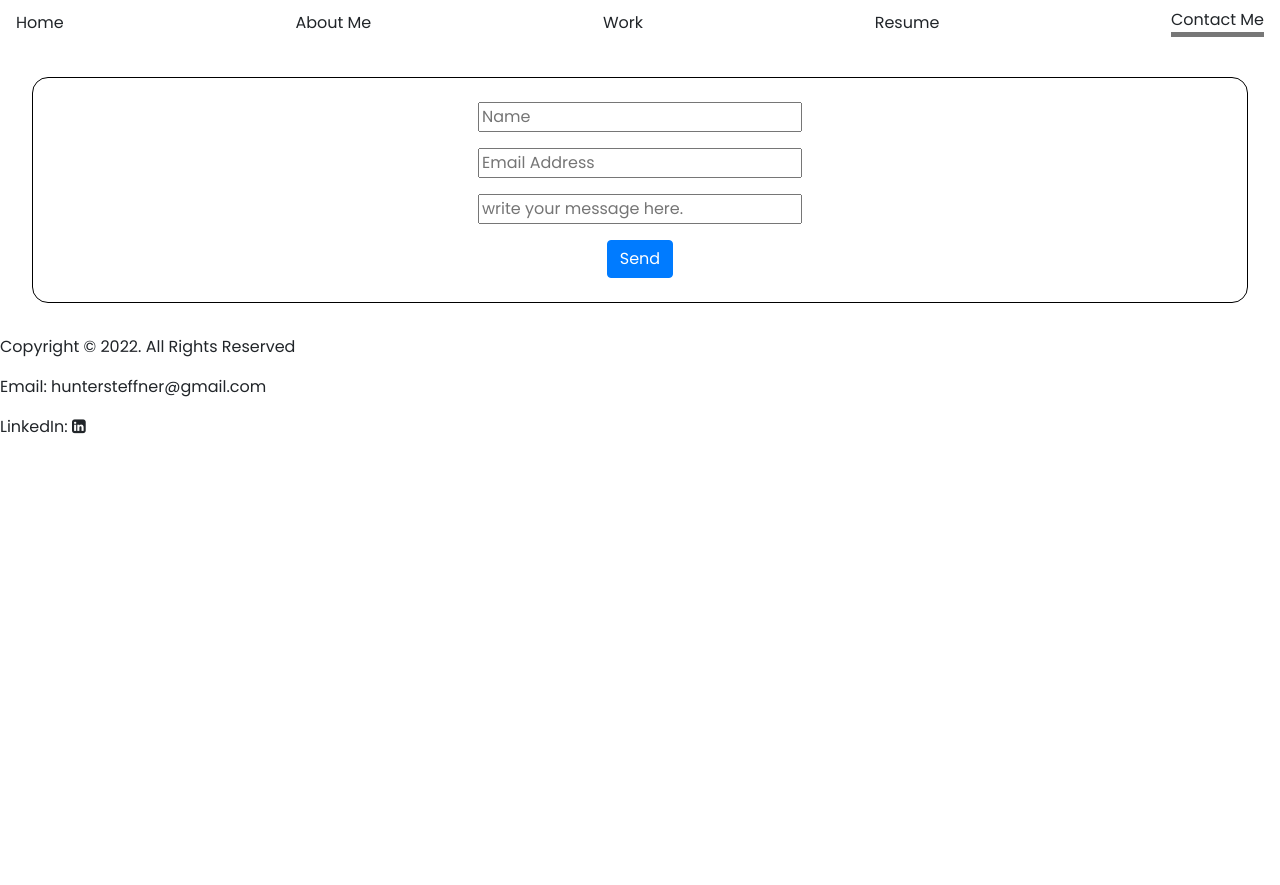
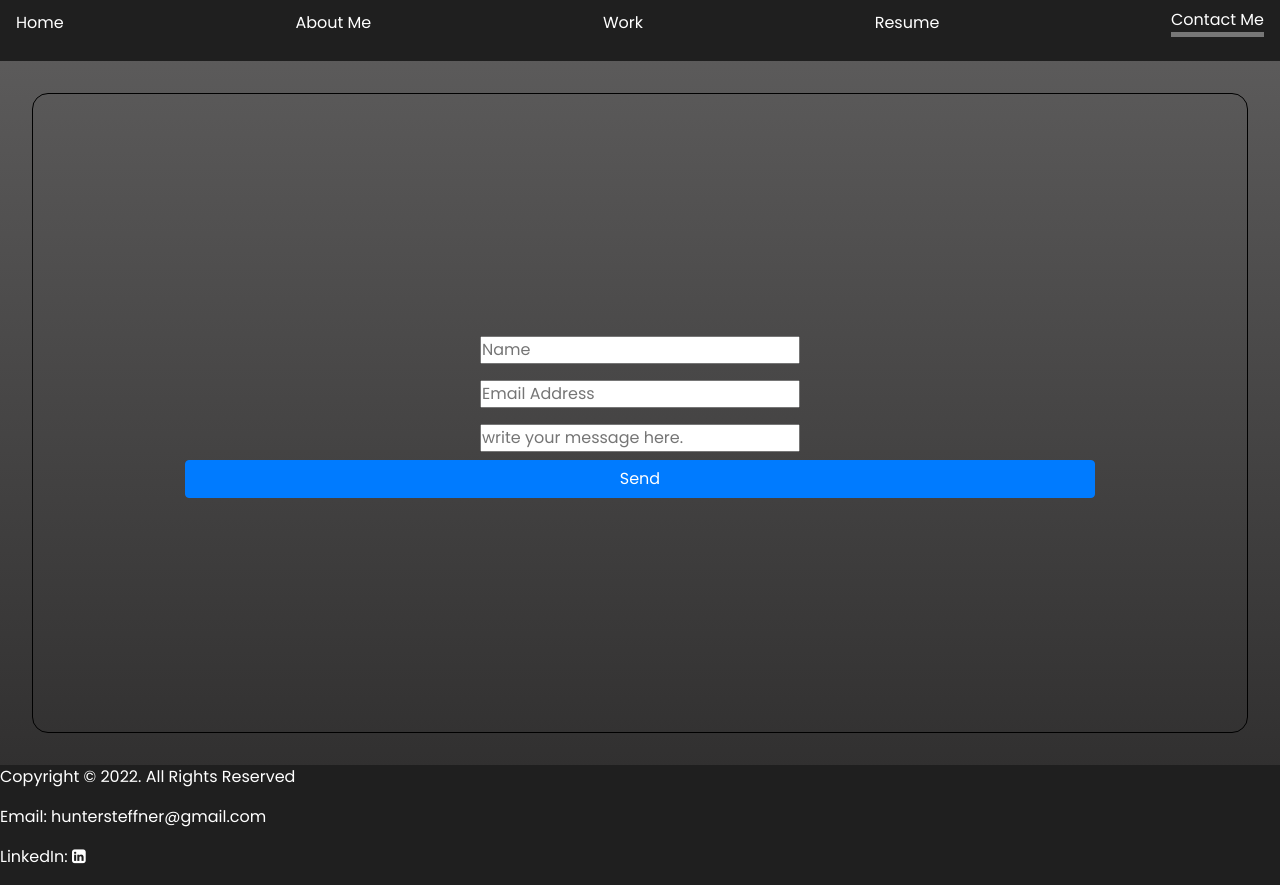
Before and after one commit to huntersteffner/Portfolio-with-React, a React (Create React App) app in the folder portfolio-with-react/: page /Portfolio-with-React/contact in a window 1280 px wide. Before the commit the page ends 800 px from the top, so only its background shows below. Built offline with nearby package versions, Linux system fonts and the light colour scheme.

Commit message:
Worked on styling

```diff
--- a/portfolio-with-react/src/App.css
+++ b/portfolio-with-react/src/App.css
@@ -1,3 +1,20 @@
+:root {
+  --dark-bg-color: rgb(31, 31, 31);
+  --fade-bg-color: linear-gradient(#5f5e5e, #2f2e2e);
+}
+* {
+  box-sizing: border-box;
+  margin: 0px;
+  padding: 0px;
+}
+
+body {
+  background-image: var(--fade-bg-color);
+  background-repeat: no-repeat;
+  background-attachment: fixed;
+  color: #fff;
+}
+
 .home-container {
   display: flex;
   flex-direction: row;
@@ -7,6 +24,7 @@
   background: url('../public/Hunter-on-subway.jpg') no-repeat center
     center/cover;
   height: 100vh;
+  overflow: hidden;
   width: 50vw;
 }
 .about-image {
@@ -22,6 +40,8 @@
   width: 50vw;
 }
 #nav {
+  background-color: var(--dark-bg-color);
+  color: #fff;
 }
 #nav li {
   list-style: none;
@@ -35,6 +55,17 @@
 #nav .active {
   border-bottom: #777 5px solid;
 }
+#footer {
+  background-color: var(--dark-bg-color);
+  color: #fff;
+  position: relative;
+  bottom: 0;
+  width: 100%;
+}
+.content-container {
+  display: flex;
+  flex-direction: column;
+}
 #project-list {
   /* display: grid;
   grid-template-columns: repeat(3, 1fr); */
@@ -46,11 +77,12 @@
 }
 
 .project-card {
-  background-color: rgb(240, 235, 235);
+  background-color: var(--dark-bg-color);
   border: black 1px solid;
   width: 20rem;
   height: 30rem;
   margin: 1.5rem;
+  border-radius: 10px;
   /* overflow: hidden; */
 }
 .project-img-container {
@@ -65,6 +97,8 @@
   width: 100%;
   height: 100%;
   object-fit: contain;
+  border-top-left-radius: 10px;
+  border-top-right-radius: 10px;
 }
 .project-desc {
   display: flex;
@@ -81,6 +115,7 @@
   justify-content: center;
   align-items: center;
   margin: 2rem;
+  height: 80vh;
 }
 .contact-form {
   margin: 1rem;
@@ -93,9 +128,9 @@
 .form-input {
   margin: .5rem;
 }
-.form-button {
-  margin: .5rem;
-
+.form-btn {
+  display: block;
+  width: 100%;
 }
 @media (max-width: 710px) {
   .home-container {
--- a/portfolio-with-react/src/App.js
+++ b/portfolio-with-react/src/App.js
@@ -30,8 +30,9 @@ export default function App() {
   // }
 
   return (
-    <div>
+    <div className='content-container'>
       <Navbar />
+
       <Routes>
         <Route path='/Portfolio-with-React/' element={<Home/>} />
         <Route path='/Portfolio-with-React/about-me' element={<AboutMe/>} />
@@ -39,6 +40,7 @@ export default function App() {
         <Route path='/Portfolio-with-React/resume' element={<Resume/>} />
         <Route path='/Portfolio-with-React/contact' element={<Contact/>} />
       </Routes>
+
       <Footer />
     </div>
   )
--- a/portfolio-with-react/src/components/Contact.js
+++ b/portfolio-with-react/src/components/Contact.js
@@ -32,11 +32,11 @@ export default function Contact() {
               placeholder="write your message here."
             />
           </div>
-          <div className="form-button">
-            <button className="btn btn-primary" type="submit">
+
+            <button className="form-btn btn btn-primary" type="submit">
               Send
             </button>
-          </div>
+
         </form>
       </div>
     </div>
```
